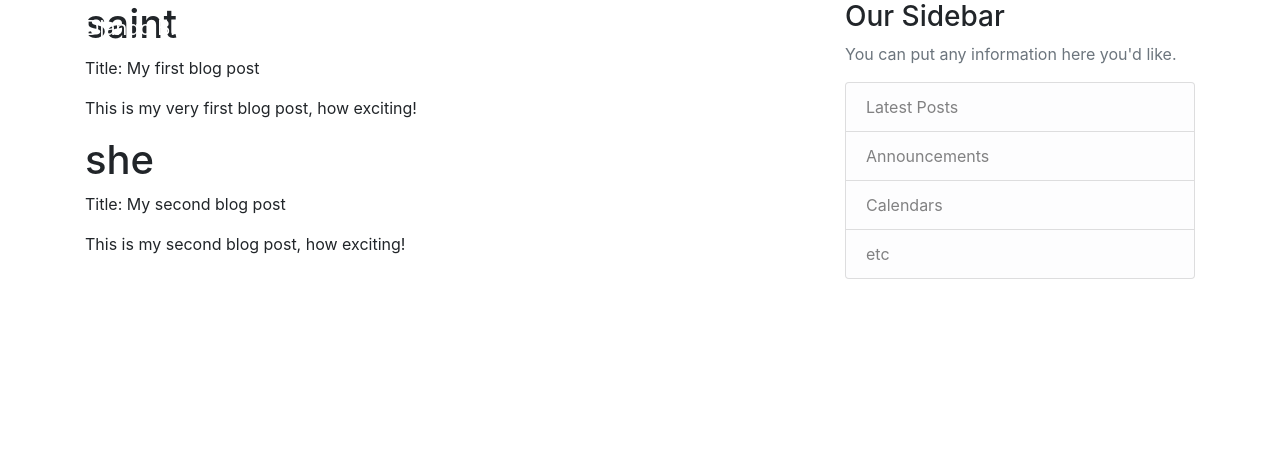
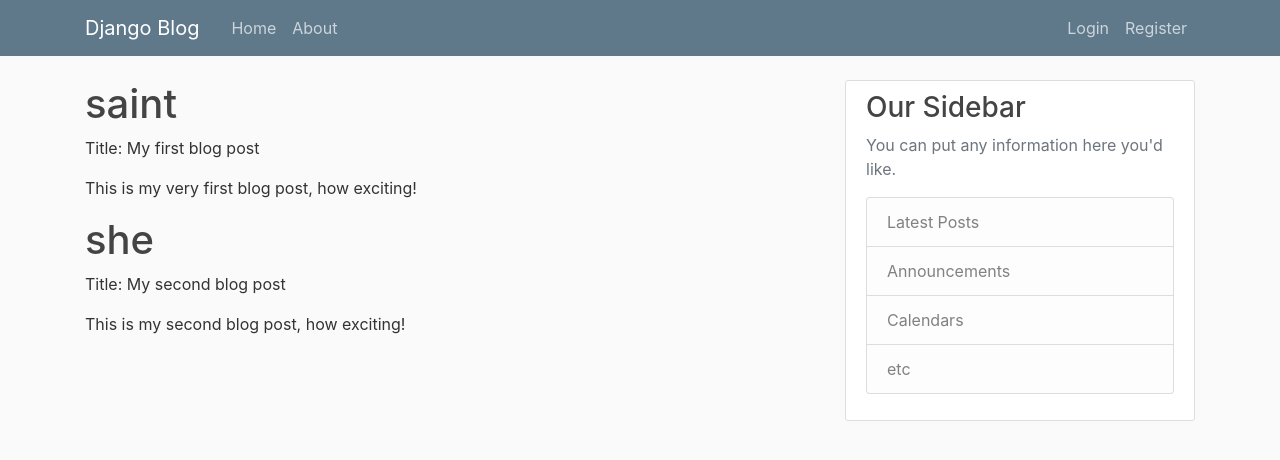
Before and after one commit to ttwange/Django_mantis, a Django app: page / in a window 1280 px wide. Shown: the top 460 px of the page. Run offline with Django 4.2, Linux system fonts and the light colour scheme; some libraries are stand-ins or nearby versions.

Commit message:
added the css file in the project

```diff
--- /dev/null
+++ b/blog/static/blog/main.css
@@ -0,0 +1,84 @@
+body {
+  background: #fafafa;
+  color: #333333;
+  margin-top: 5rem;
+}
+
+h1, h2, h3, h4, h5, h6 {
+  color: #444444;
+}
+
+ul {
+  margin: 0;
+}
+
+.bg-steel {
+  background-color: #5f788a;
+}
+
+.site-header .navbar-nav .nav-link {
+  color: #cbd5db;
+}
+
+.site-header .navbar-nav .nav-link:hover {
+  color: #ffffff;
+}
+
+.site-header .navbar-nav .nav-link.active {
+  font-weight: 500;
+}
+
+.content-section {
+  background: #ffffff;
+  padding: 10px 20px;
+  border: 1px solid #dddddd;
+  border-radius: 3px;
+  margin-bottom: 20px;
+}
+
+.article-title {
+  color: #444444;
+}
+
+a.article-title:hover {
+  color: #428bca;
+  text-decoration: none;
+}
+
+.article-content {
+  white-space: pre-line;
+}
+
+.article-img {
+  height: 65px;
+  width: 65px;
+  margin-right: 16px;
+}
+
+.article-metadata {
+  padding-bottom: 1px;
+  margin-bottom: 4px;
+  border-bottom: 1px solid #e3e3e3
+}
+
+.article-metadata a:hover {
+  color: #333;
+  text-decoration: none;
+}
+
+.article-svg {
+  width: 25px;
+  height: 25px;
+  vertical-align: middle;
+}
+
+.account-img {
+  height: 125px;
+  width: 125px;
+  margin-right: 20px;
+  margin-bottom: 16px;
+}
+
+.account-heading {
+  font-size: 2.5rem;
+}
--- a/blog/templates/blog/base.html
+++ b/blog/templates/blog/base.html
@@ -1,3 +1,4 @@
+{% load static %}
 <!DOCTYPE html>
 <html lang="en">
 <head>
@@ -8,7 +9,7 @@
 
     <!-- Bootstrap CSS -->
     <link rel="stylesheet" href="https://cdn.jsdelivr.net/npm/bootstrap@4.0.0/dist/css/bootstrap.min.css" integrity="sha384-Gn5384xqQ1aoWXA+058RXPxPg6fy4IWvTNh0E263XmFcJlSAwiGgFAW/dAiS6JXm" crossorigin="anonymous">
-
+      <link rel="stylesheet" href="{%static 'blog/main.css' %}">
     {% if title %}
       <title>Django blog - {{title}}</title>
       {% else %}
```
